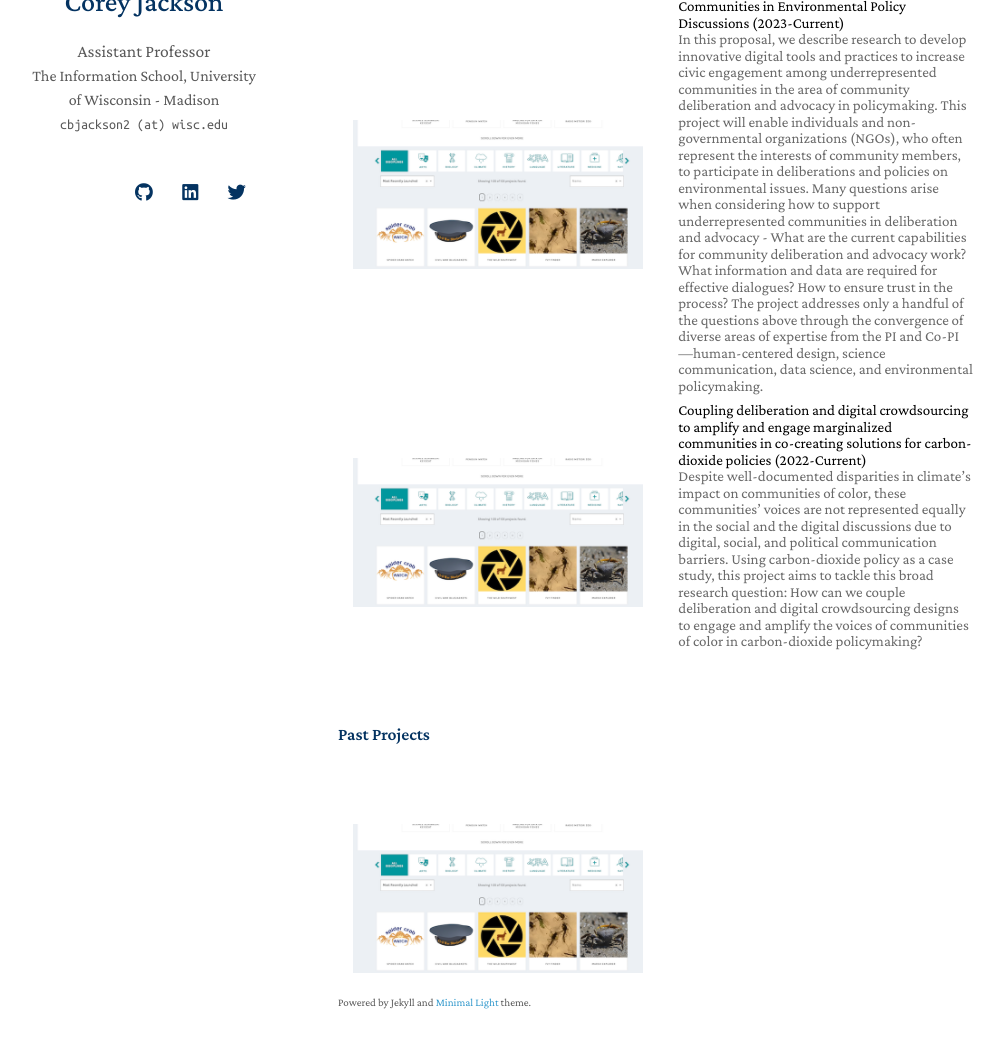
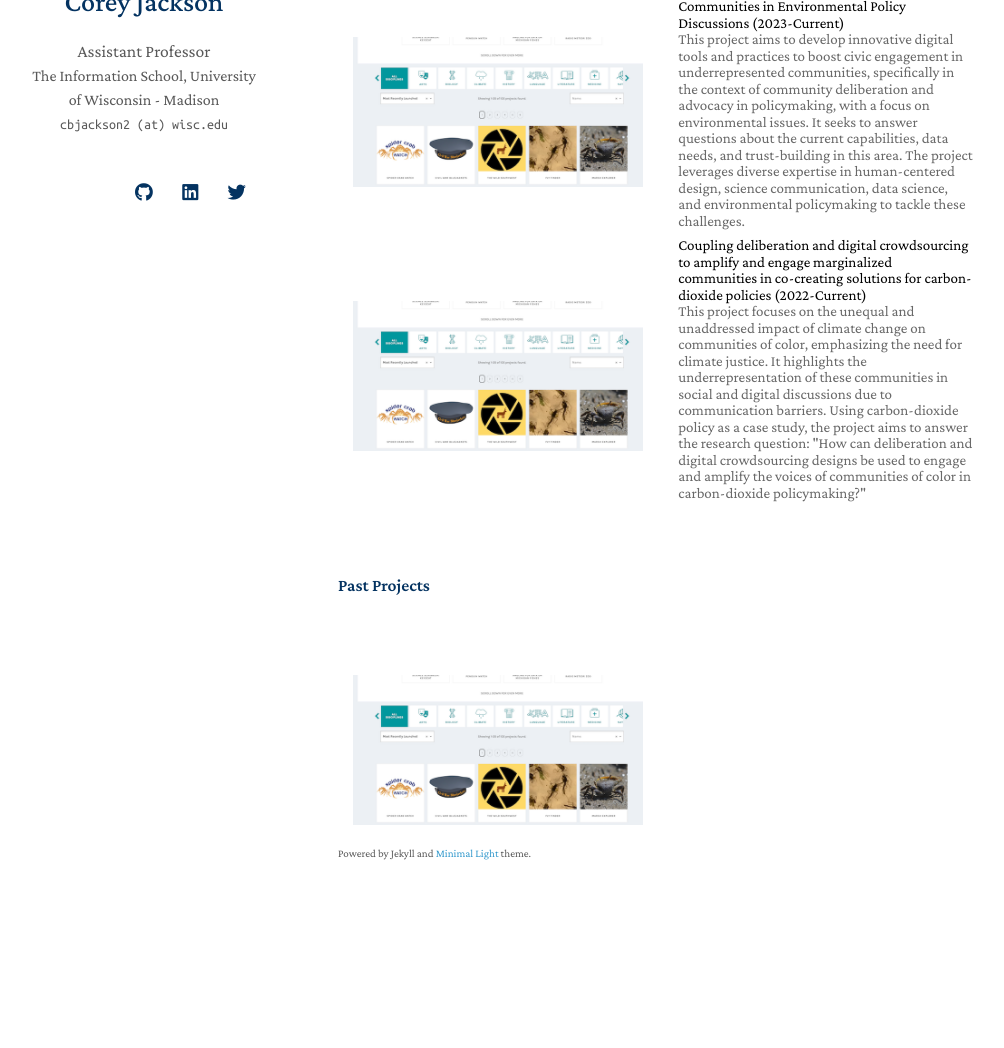
Before and after one commit to cjacks04/cjacks04.github.io, a Jekyll site: the page built from projects.md, in a window 1280 px wide and 1294 px high. Shown: the part 211-1259 px from the top of the window, without its empty margins (132-1136 px from the left). Built offline with Jekyll 4.4.1, drawn with Linux system fonts in a browser that asks for light colours; nearby versions of some CDN libraries; a style sheet for code colours, icons or effects is not loaded.

Commit message:
new pages

```diff
--- a/_includes/seeprojects.md
+++ b/_includes/seeprojects.md
@@ -13,7 +13,7 @@
   </div>
   <div class="col-sm-9" style="position: relative;padding-right: 15px;padding-left: 20px;">
           <div class="title" style="color:black;font-weight: normal;">Amplifying the Voices of Black and Latinx Communities in  Environmental Policy Discussions (2023-Current)</div>
-      <div class="author" style="color:dimgrey;font-weight: normal;">In this proposal, we describe research to develop innovative digital tools and practices to increase civic engagement among underrepresented communities in the area of community deliberation and advocacy in policymaking. This project will enable individuals and non-governmental organizations (NGOs), who often represent the interests of community members, to participate in deliberations and policies on environmental issues. Many questions arise when considering how to support underrepresented communities in deliberation and advocacy  -  What are the current capabilities for community deliberation and advocacy work? What information and data are required for effective dialogues? How to ensure trust in the process? The project addresses only a handful of the questions above through the convergence of diverse areas of expertise from the PI and Co-PI —human-centered design, science communication, data science, and environmental policymaking.</div>
+      <div class="author" style="color:dimgrey;font-weight: normal;">This project aims to develop innovative digital tools and practices to boost civic engagement in underrepresented communities, specifically in the context of community deliberation and advocacy in policymaking, with a focus on environmental issues. It seeks to answer questions about the current capabilities, data needs, and trust-building in this area. The project leverages diverse expertise in human-centered design, science communication, data science, and environmental policymaking to tackle these challenges.</div>
     </div>
 
   </div>
@@ -26,7 +26,7 @@
   </div>
   <div class="col-sm-9" style="position: relative;padding-right: 15px;padding-left: 20px;">
           <div class="title" style="color:black;font-weight: normal;">Coupling deliberation and digital crowdsourcing to amplify and engage marginalized communities in co-creating solutions for carbon-dioxide policies (2022-Current)</div>
-      <div class="author" style="color:dimgrey;font-weight: normal;">Despite well-documented disparities in climate’s impact on communities of color, these communities’ voices are not represented equally in the social and the digital discussions due to digital, social, and political communication barriers. Using carbon-dioxide policy as a case study, this project aims to tackle this broad research question: How can we couple deliberation and digital crowdsourcing designs to engage and amplify the voices of communities of color in carbon-dioxide policymaking?</div>
+      <div class="author" style="color:dimgrey;font-weight: normal;">This project focuses on the unequal and unaddressed impact of climate change on communities of color, emphasizing the need for climate justice. It highlights the underrepresentation of these communities in social and digital discussions due to communication barriers. Using carbon-dioxide policy as a case study, the project aims to answer the research question: "How can deliberation and digital crowdsourcing designs be used to engage and amplify the voices of communities of color in carbon-dioxide policymaking?"</div>
     </div>
 
   </div>
```
Also changed, not shown: index.md (+3 -0 lines), projects2.md (added, +28 -0 lines).
